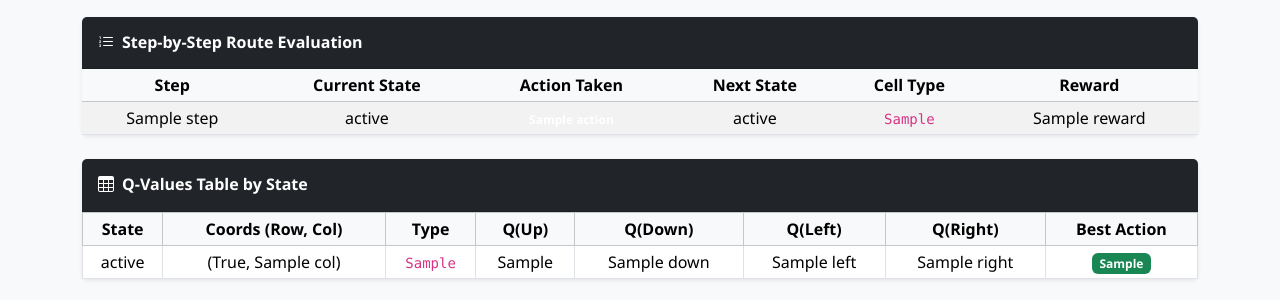
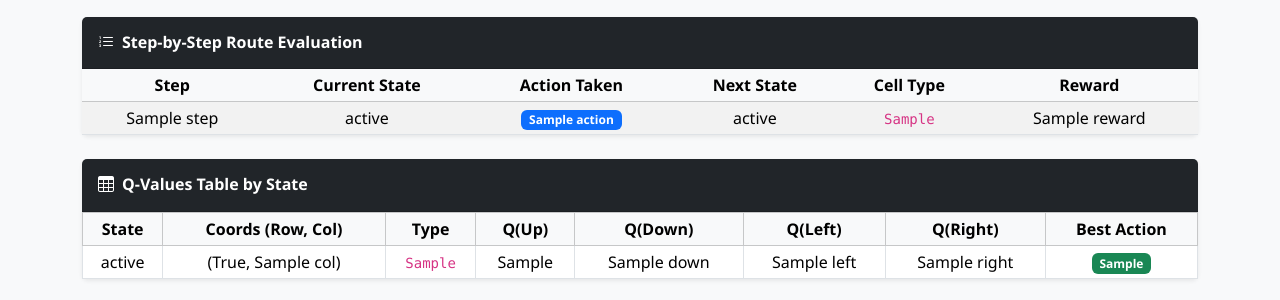
Before and after one commit to MariaPaula2095/Machine_Learning_Numpy_LinearRegression, a Flask app: template templates/rl_application.html in a window 1280 px wide. Shown: the part 1155-1455 px from the top of the page. Run offline with Flask 3, Linux system fonts and the light colour scheme; the template is opened without the code that fills it: most values are stand-ins (such as "Sample title", 1, 10 or a date in 2020).

Commit message:
fix action badge color in step-by-step evaluation table

```diff
--- a/templates/rl_application.html
+++ b/templates/rl_application.html
@@ -278,7 +278,7 @@
                         <tr>
                             <td>{{ s.step }}</td>
                             <td>{{ s.state }}</td>
-                            <td><span class="badge bg-teal">{{ s.action }}</span></td>
+                            <td><span class="badge bg-primary">{{ s.action }}</span></td>
                             <td>{{ s.next_state }}</td>
                             <td><code>{{ s.cell_type }}</code></td>
                             <td>{{ s.reward }}</td>
```
